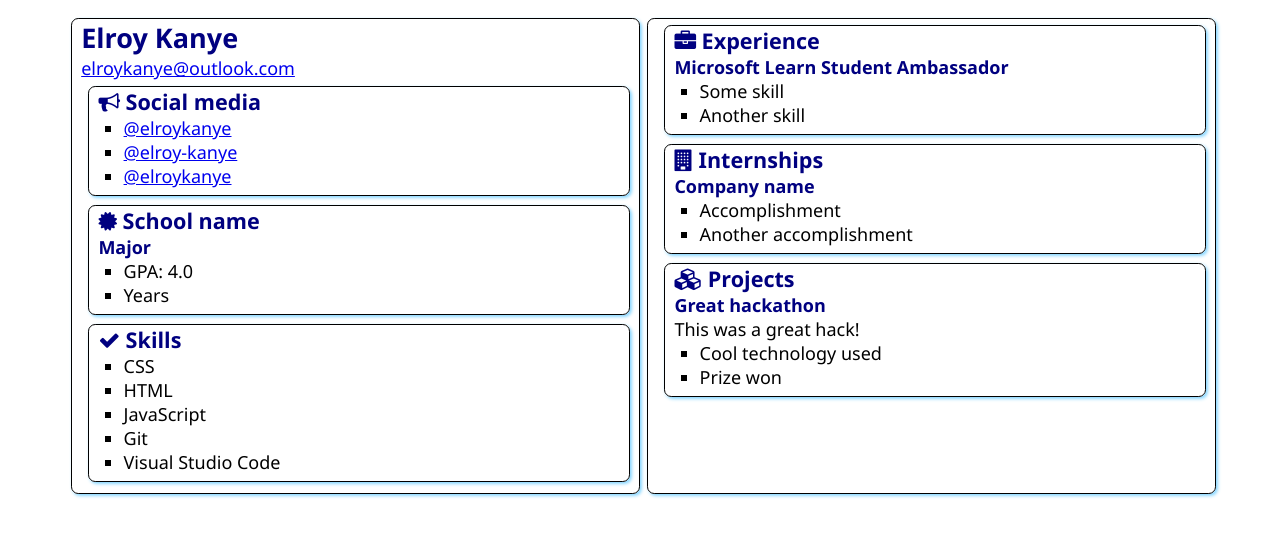
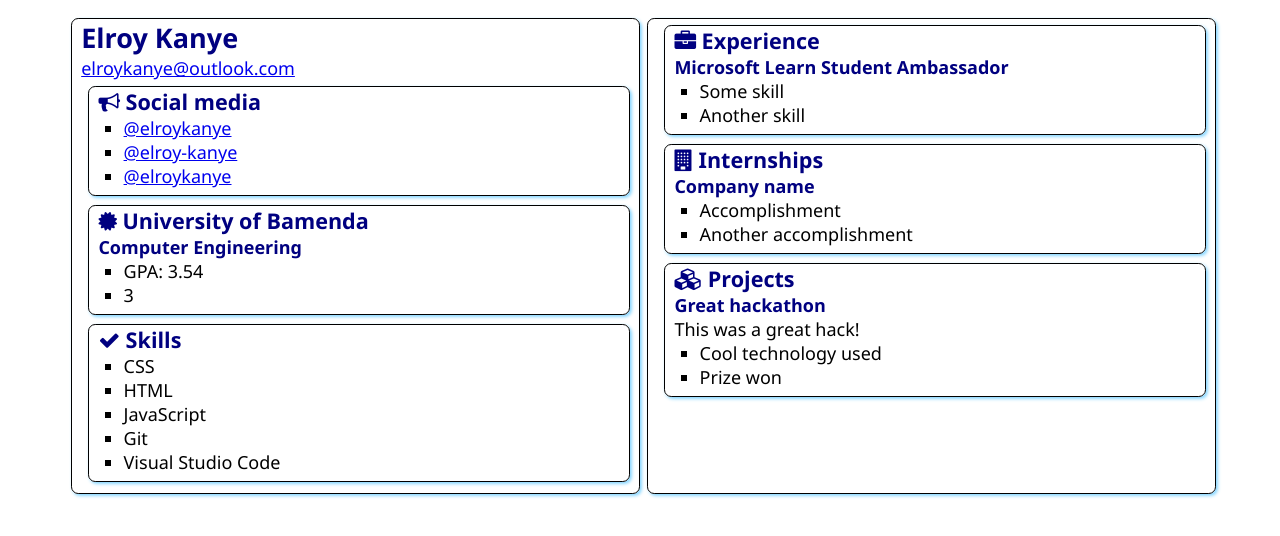
Before and after one commit to elroykanye/SATechnicalOnboarding, a plain HTML site: page src/index.html in a window 1280 px wide. Drawn offline with Linux system fonts and the light colour scheme.

```diff
--- a/src/index.html
+++ b/src/index.html
@@ -31,12 +31,12 @@
                 <div class="education">
                     <h2>
                         <i class="fa fa-certificate" aria-hidden="true"></i>
-                        School name
+                        University of Bamenda
                     </h2>
-                    <h3>Major</h3>
+                    <h3>Computer Engineering</h3>
                     <ul>
-                        <li>GPA: 4.0</li>
-                        <li>Years</li>
+                        <li>GPA: 3.54</li>
+                        <li>3</li>
                     </ul>
                 </div>
             </section>
```
